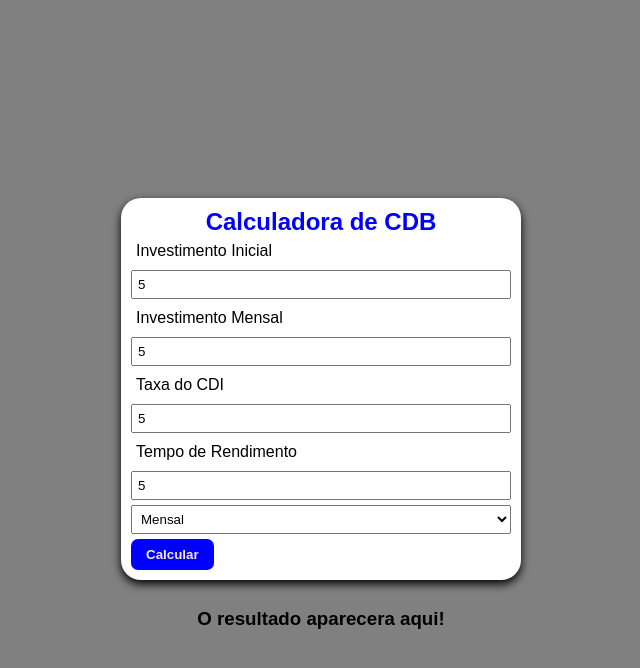
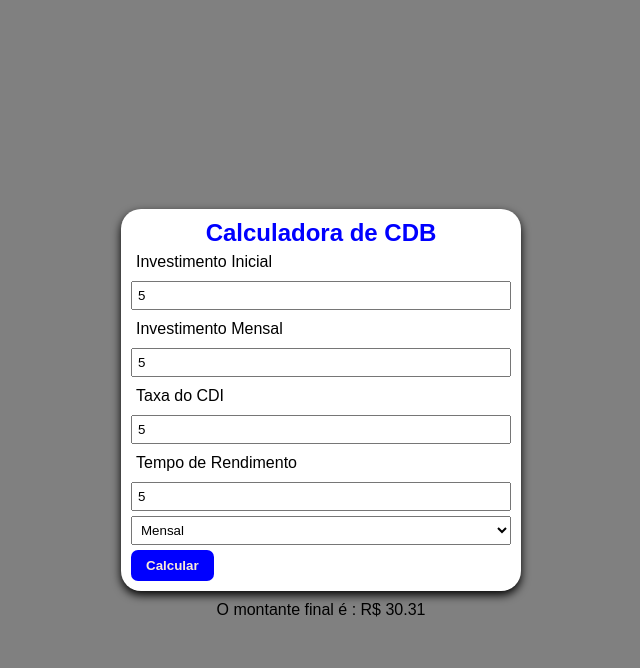
Before and after one commit to Eduardos2k/SimuladorFinanceiro, a plain HTML site: page index.html in a window 1280 px wide. Both pictures are taken after typing "5", "5", "5", "5" into the empty fields and a click on the button "Calcular". Shown: the whole page, without its empty margins (319-959 px from the left). Drawn offline with Linux system fonts and the light colour scheme.

Commit message:
implementa cálculo de juros compostos e equivalência de taxa mensal

```diff
--- a/index.html
+++ b/index.html
@@ -33,8 +33,7 @@
 
 </div>
 
-<br>
-<h3 id="print_resultado">O resultado aparecera aqui!</h3>
+<p id="texto_resultado">O resultado aparecera aqui!</p>
 <script src="script.js"></script>
 </body>
 
--- a/script.js
+++ b/script.js
@@ -1,6 +1,6 @@
 const botaoCalcular = document.getElementById("btn_calcular");
 
-
+let montanteTotal = 0;
 
 botaoCalcular.addEventListener("click", function(){
 
@@ -16,10 +16,23 @@ botaoCalcular.addEventListener("click", function(){
 
     let tempoFinal = tempoRendimento;
 
+    tempoFinal = tempoFinal;
+
     if(tipoTempo === "anual"){
         tempoFinal = tempoFinal * 12;
     }
 
-    console.log("Tempo total em meses para o cálculo: ", tempoFinal);
 
+    let taxaMensal = (1 + taxaCdi/100 ) ** (1/12) - 1;
+
+
+    montanteTotal = investimentoInicial
+
+    for(let i = 0; i < tempoFinal; i++){
+        montanteTotal = montanteTotal * (1 + taxaMensal);
+        montanteTotal = montanteTotal + investimentoMensal;
+    }
+
+    let montanteFormatado = montanteTotal.toFixed(2);
+    document.getElementById("texto_resultado").innerText = `O montante final é : R$ ${montanteFormatado}`;
 });
```
